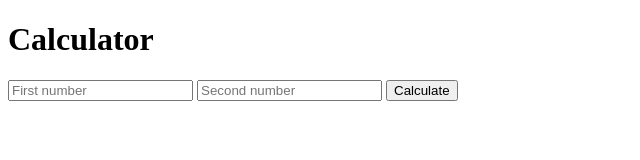
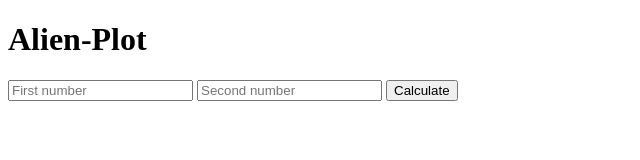
Before and after one commit to gregoryroman63/FollowVideo, a website: page index.html in a window 1280 px wide. Shown: the whole page, without its empty margins (0-640 px from the left). Drawn offline with Linux system fonts and the light colour scheme.

Commit message:
modify index.html to have Alien-plot in H1

```diff
--- a/index.html
+++ b/index.html
@@ -4,7 +4,7 @@
     <meta charset="utf-8" />
   </head>
   <body>
-    <h1>Calculator</h1>
+    <h1>Alien-Plot</h1>
     <form action="/" method="POST">
       <input type="text" name="n1" placeholder="First number" />
       <input type="text" name="n2" placeholder="Second number" />
```
